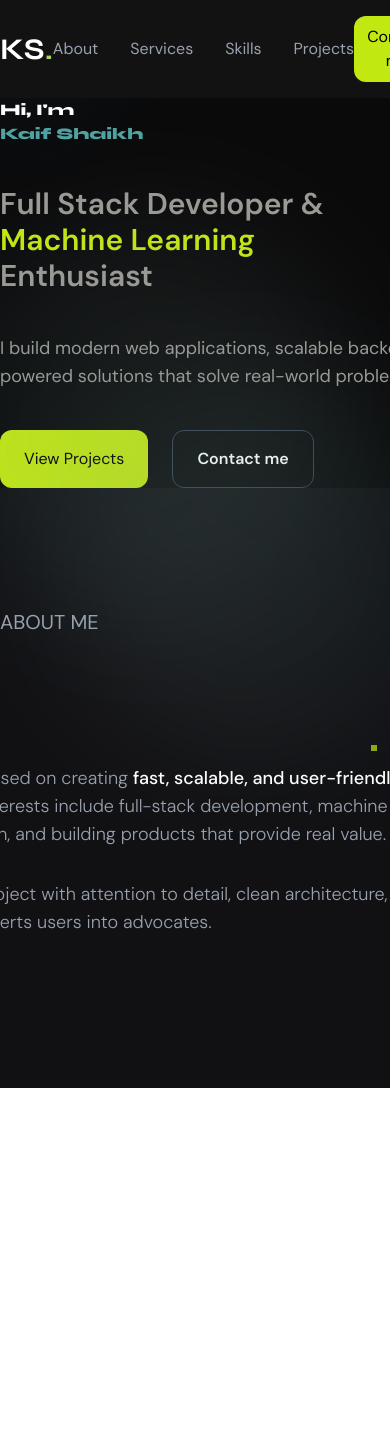
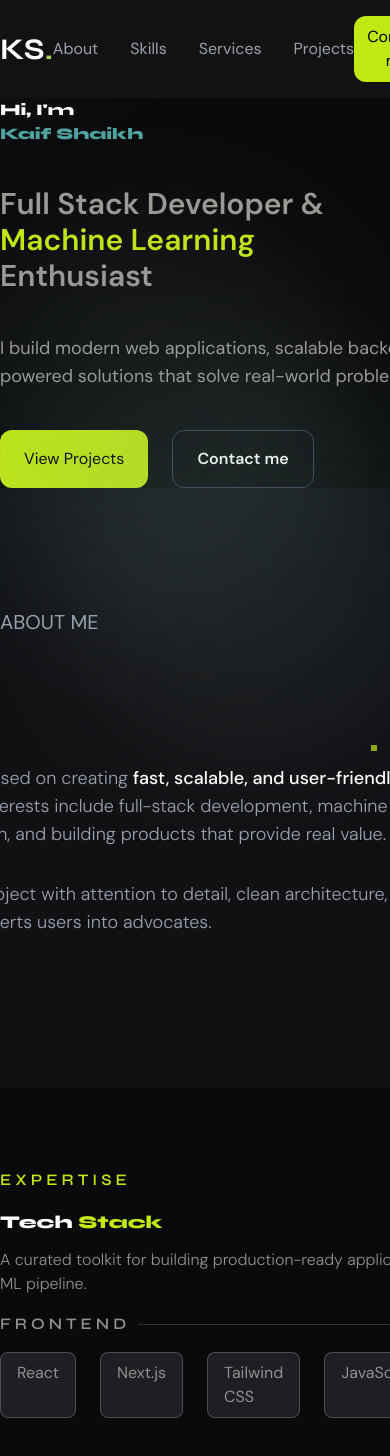
Before and after one commit to Kaif-S/portfolio-kaifshaikh, a Next.js app: page / in a window 390 px wide. Shown: the top 1456 px of the page. Before the commit the page ends 1088 px from the top, so only its background shows below. Built offline with nearby package versions, Linux system fonts and the light colour scheme.

Commit message:
feat: add SkillSection component and skills data, update Navbar and layout for improved navigation and styling

```diff
--- a/app/globals.css
+++ b/app/globals.css
@@ -15,19 +15,6 @@
   --color-global:#928F8D;
 
   --bg: rgb(10,10,11) ;
-
-  --animate-sink-in: sink-in 500ms ease-out both;
-  --animate-sink-intrigger:sink-in 800ms ease-out both;
-}
-
-/* .card {
-  animation: fadeIn 0.5s ease forwards;
-  animation-trigger: --view-trigger play-forwards;
-  timeline-trigger: --view-trigger view() contain;
-} */
-@keyframes sink-in {
-  from {opacity: 0; transform: translateX(-50px);}
-  to {opacity: 1;transform: translateX(0px);}
 }
 
 html{
@@ -63,7 +50,7 @@ html{
   bottom: 0;
   width: 0;
   height: 3px;
-  transition: all 300ms ease-out;
+  transition: all 200ms ease-out;
   transform: translateY(4px);
   background-image: linear-gradient(to right, var(--color-primary),var(--color-accent));
 }
--- a/app/layout.tsx
+++ b/app/layout.tsx
@@ -66,9 +66,9 @@ export const metadata: Metadata = {
 };
 
 const epilogue = Syne({
-  display:"auto",
+  display:"swap",
   subsets:['latin'],
-  variable:"--font-epilogue"
+  variable:"--font-epilogue",
 })
 const dm_sans = DM_Sans({
   display:"auto",
--- a/app/page.tsx
+++ b/app/page.tsx
@@ -3,6 +3,7 @@ import About from "@/components/sections/About";
 import MouseGlow from "../components/ui/MouseGlow";
 import Navbar from "@/components/Navbar";
 import ThemeSwitcher from "@/components/ui/ThemeSwitcher";
+import SkillSection from "@/components/sections/SkillSection";
 
 export default function Home() {
   return (
@@ -11,6 +12,7 @@ export default function Home() {
       <main>
         <HeroSection/>
         <About/>
+        <SkillSection/>
       </main>
       <MouseGlow/>
       <ThemeSwitcher/>
--- a/components/Navbar.tsx
+++ b/components/Navbar.tsx
@@ -6,10 +6,10 @@ const Navbar = () => {
         <div className='font-bold font-epilogue'><a href="#hero-section"><span className='text-white text-3xl'>KS</span><span className='bg-linear-0 from-accent to-primary bg-clip-text text-3xl text-transparent'>.</span></a></div>
         <div>
             <ul className='flex gap-8 justify-center text-center'>
-                <li className='hover:text-gray-200 relative nav-tag duration-400 transition-colors text-gray-400 cursor-pointer'><a href="#about-section">About</a></li>
-                <li className='hover:text-gray-200 relative nav-tag duration-400 transition-colors text-gray-400 cursor-pointer'><a href="#services-section">Services</a></li>
-                <li className='hover:text-gray-200 relative nav-tag duration-400 transition-colors text-gray-400 cursor-pointer'><a href="#skills-section">Skills</a></li>
-                <li className='hover:text-gray-200 relative nav-tag duration-400 transition-colors text-gray-400 cursor-pointer'><a href="#projects-section">Projects</a></li>
+                <li className='hover:text-gray-200 relative nav-tag duration-200 transition-colors text-gray-400 cursor-pointer'><a href="#about-section">About</a></li>
+                <li className='hover:text-gray-200 relative nav-tag duration-200 transition-colors text-gray-400 cursor-pointer'><a href="#skills-section">Skills</a></li>
+                <li className='hover:text-gray-200 relative nav-tag duration-200 transition-colors text-gray-400 cursor-pointer'><a href="#services-section">Services</a></li>
+                <li className='hover:text-gray-200 relative nav-tag duration-200 transition-colors text-gray-400 cursor-pointer'><a href="#projects-section">Projects</a></li>
             </ul>
         </div>
         <div>
--- /dev/null
+++ b/components/sections/SkillSection.tsx
@@ -0,0 +1,57 @@
+import React from "react";
+import { skills } from "@/lib/data";
+import ScrollReveal from "../ui/ScrollReveal";
+
+const SkillSection = () => {
+  return (
+    <section id="skills-section" className="lg:px-28 bg-[#0A0A0B] py-20">
+      <h3
+        style={{ letterSpacing: "4px" }}
+        className="text-accent uppercase font-epilogue font-semibold"
+      >
+        Expertise
+      </h3>
+      <div className="my-4">
+        <h2
+          style={{ fontStretch: "expanded" }}
+          className="font-black font-epilogue lg:text-6xl md:text-2xl text-lg text-white"
+        >
+          Tech <span className="text-accent">Stack</span>
+        </h2>
+        <p className="text-global font-light w-xl mt-3">
+          A curated toolkit for building production-ready applications from
+          frontend to ML pipeline.
+        </p>
+      </div>
+      <div className="flex flex-col gap-8">
+        <div>
+          <ScrollReveal duration={0.4} delay={0}>
+          <div className="flex gap-2 items-center mb-4">
+            <h4
+              className="font-epilogue uppercase w-fit font-semibold text-global title-desector"
+              style={{ letterSpacing: "4px" }}
+            >
+              Frontend
+            </h4>
+            <div className="w-full h-px bg-global/30"></div>
+          </div>{" "}
+            <div className="flex gap-2">
+              {skills.Frontend.map((index, i) => {
+                return (
+                  <div
+                    key={i}
+                    className="bg-[#1E1E24] px-4 py-2 font-dm-sans  w-fit mr-4 text-global rounded-lg border border-global/40 transition-all duration-300 hover:text-primary hover:border-primary hover:-translate-y-1"
+                  >
+                    {index}
+                  </div>
+                );
+              })}
+            </div>
+          </ScrollReveal>
+        </div>
+      </div>
+    </section>
+  );
+};
+
+export default SkillSection;
--- /dev/null
+++ b/lib/data.ts
@@ -0,0 +1,100 @@
+export const skills = {
+  Frontend: ["React", "Next.js", "Tailwind CSS", "JavaScript", "TypeScript"],
+  Backend: ["Node.js", "Express.js", "Django", "REST APIs"],
+  Database: ["MongoDB", "MySQL"],
+  "Machine Learning": ["Python", "Scikit-Learn", "Pandas", "NumPy", "TensorFlow"],
+  "Tools & Platforms": ["Git", "GitHub", "Vercel", "WordPress", "Selenium", "BeautifulSoup", "Scrapy"],
+};
+
+export const stats = [
+  { num: "2+", label: "Years Learning" },
+  { num: "12+", label: "Projects Built" },
+  { num: "20+", label: "Technologies" },
+  { num: "5+", label: "Open Source" },
+];
+
+export interface Project {
+  title: string;
+  description: string;
+  tech: string[];
+  emoji: string;
+  accentGradient: string;
+  bgGradient: string;
+  githubUrl: string;
+  liveUrl: string;
+  techColor?: string;
+}
+
+export const projects: Project[] = [
+  {
+    title: "Galaxy Fitness",
+    description:
+      "A modern gym and fitness website featuring responsive design, smooth animations, membership plans, trainer profiles, and lead generation features.",
+    tech: ["Next.js", "React", "Tailwind CSS", "Framer Motion"],
+    emoji: "⚡",
+    accentGradient: "linear-gradient(90deg, var(--color-primary), var(--color-accent))",
+    bgGradient: "linear-gradient(135deg, #0F2027, #203A43, #2C5364)",
+    githubUrl: "https://github.com",
+    liveUrl: "#",
+  },
+  {
+    title: "Income Prediction ML System",
+    description:
+      "Machine learning application that predicts income categories using data preprocessing pipelines and classification models.",
+    tech: ["Python", "Scikit-Learn", "Pandas"],
+    emoji: "🧠",
+    accentGradient: "linear-gradient(90deg, var(--color-highlight), var(--color-warm))",
+    bgGradient: "linear-gradient(135deg, #0D0D1A, #1A1A2E, #16213E)",
+    githubUrl: "https://github.com",
+    liveUrl: "#",
+    techColor: "highlight",
+  },
+];
+
+export const services = [
+  {
+    icon: "⚙",
+    title: "Full Stack Development",
+    description:
+      "Build modern web applications with scalable architecture, clean code, and exceptional user experiences from concept to deployment.",
+    colorClass: "service-icon-primary",
+  },
+  {
+    icon: "◈",
+    title: "Machine Learning",
+    description:
+      "Train and deploy ML models for prediction and classification tasks. End-to-end pipelines from data preprocessing to production-ready APIs.",
+    colorClass: "service-icon-accent",
+  },
+  {
+    icon: "⟳",
+    title: "Automation & Web Scraping",
+    description:
+      "Create automation tools and data collection systems using Python. Selenium, Scrapy, BeautifulSoup for any data extraction task.",
+    colorClass: "service-icon-highlight",
+  },
+];
+
+export const contactLinks = [
+  {
+    icon: "✉",
+    label: "kaif@example.com",
+    sub: "Email me directly",
+    href: "mailto:kaif@example.com",
+    colorClass: "contact-icon-primary",
+  },
+  {
+    icon: "⌥",
+    label: "github.com/kaifshaikh",
+    sub: "View my repositories",
+    href: "https://github.com",
+    colorClass: "contact-icon-neutral",
+  },
+  {
+    icon: "in",
+    label: "linkedin.com/in/kaifshaikh",
+    sub: "Connect professionally",
+    href: "https://linkedin.com",
+    colorClass: "contact-icon-primary",
+  },
+];
```
